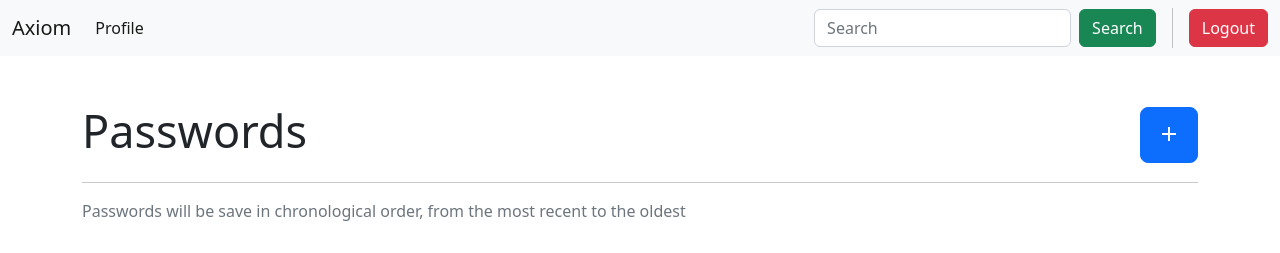
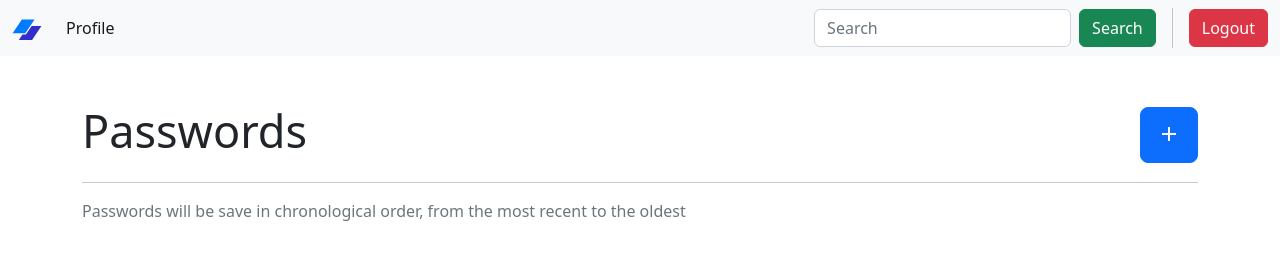
Before and after one commit to matteoppet/password-manager, a Flask app: page / in a window 1280 px wide. Shown: the top 253 px of the page. Run offline with Flask 2, Linux system fonts and the light colour scheme; a user stored in the database is signed in; some libraries are stand-ins or nearby versions.

Commit message:
Added icon in tab and Navbar

```diff
--- a/templates/layout.html
+++ b/templates/layout.html
@@ -5,6 +5,8 @@
     <meta http-equiv="X-UA-Compatible" content="IE=edge">
     <meta name="viewport" content="width=device-width, initial-scale=1.0">
     <title>{% block title %}{% endblock %}</title>
+
+    <link rel="icon" href="/static/images/logoipsum-245.png"/>
 
     <!-- Bootstrap Links -->
     <link href="https://cdn.jsdelivr.net/npm/bootstrap@5.2.2/dist/css/bootstrap.min.css" rel="stylesheet" integrity="sha384-Zenh87qX5JnK2Jl0vWa8Ck2rdkQ2Bzep5IDxbcnCeuOxjzrPF/et3URy9Bv1WTRi" crossorigin="anonymous">
@@ -19,7 +21,9 @@
 <body>
     <nav class="navbar navbar-expand-lg bg-light">
         <div class="container-fluid">
-            <a class="navbar-brand" href="{{ url_for('views.index') }}">Axiom</a>
+            <a class="navbar-brand" href="#">
+                <img src="/static/images/logoipsum-245.svg" alt="Axiom" width="30" height="24">
+            </a>
             {% if session["user_id"] %}
                 <button class="navbar-toggler" type="button" data-bs-toggle="collapse" data-bs-target="#navbarSupportedContent" aria-controls="navbarSupportedContent" aria-expanded="false" aria-label="Toggle navigation">
                     <span class="navbar-toggler-icon"></span>
```
Also changed, not shown: static/images/logoipsum-245.png (added), static/images/logoipsum-245.svg (added), 2 other files.
